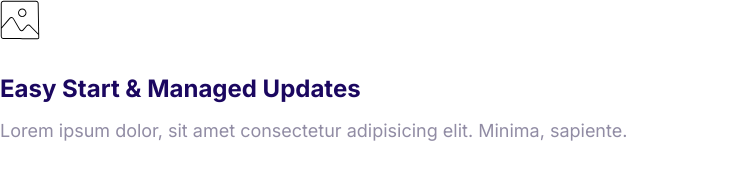
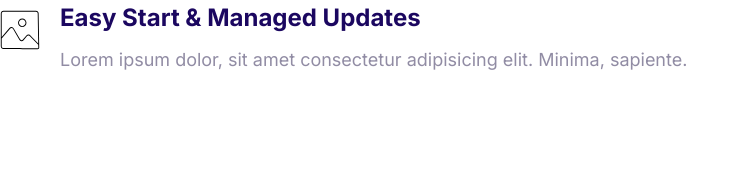
Before and after one commit to EwwwADesigner/FirstWebsite, a plain HTML site: page index.html in a window 1280 px wide. Shown: the whole page, without its empty margins (0-748 px from the left). Drawn offline with Linux system fonts and the light colour scheme.

Commit message:
Media component

```diff
--- a/css/styles.css
+++ b/css/styles.css
@@ -374,3 +374,21 @@ a {
         font-size: 1.7rem;
     }
 }
+
+/* Media */
+
+.media {
+    display: flex;
+}
+
+.media__title {
+    margin-top: 0;
+}
+
+.media__body {
+    margin: 0 2rem;
+}
+
+.media__image {
+    margin-top: 1rem;
+}
```
